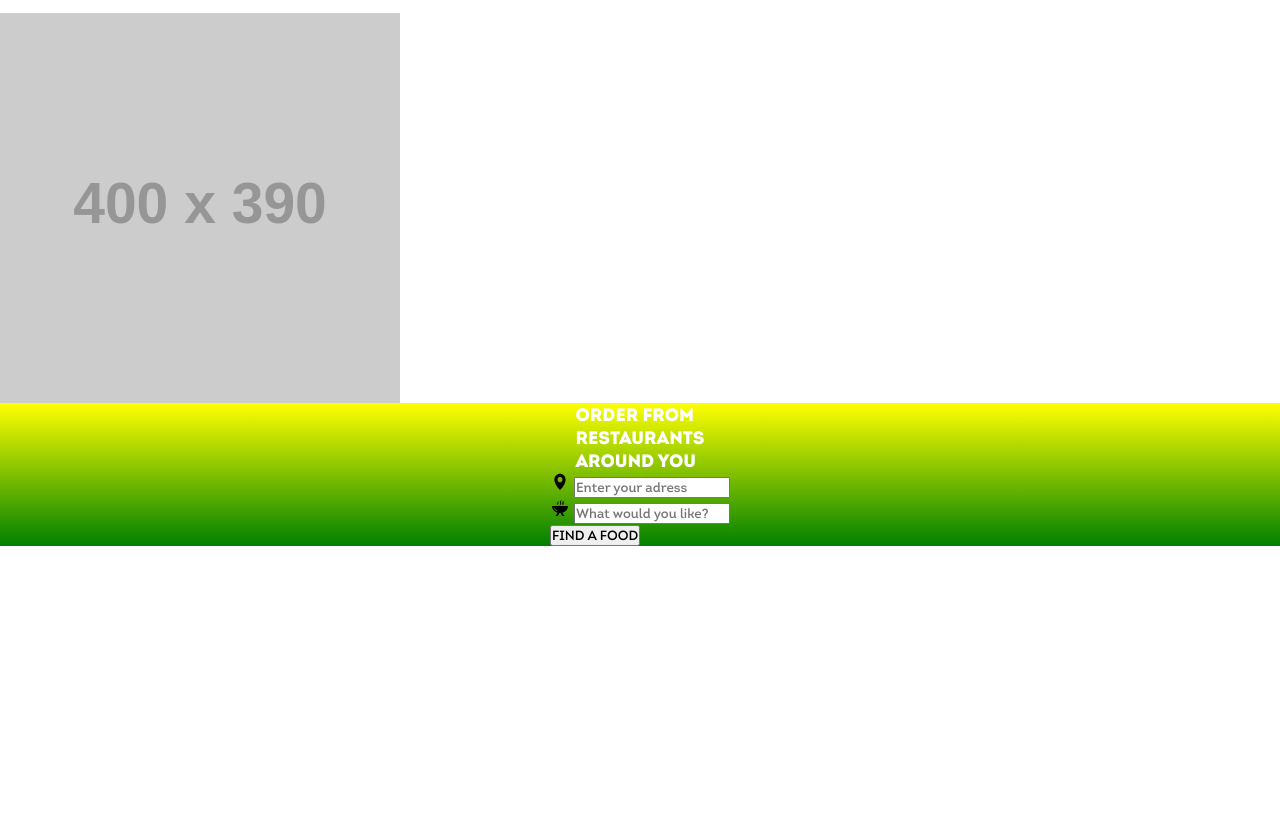
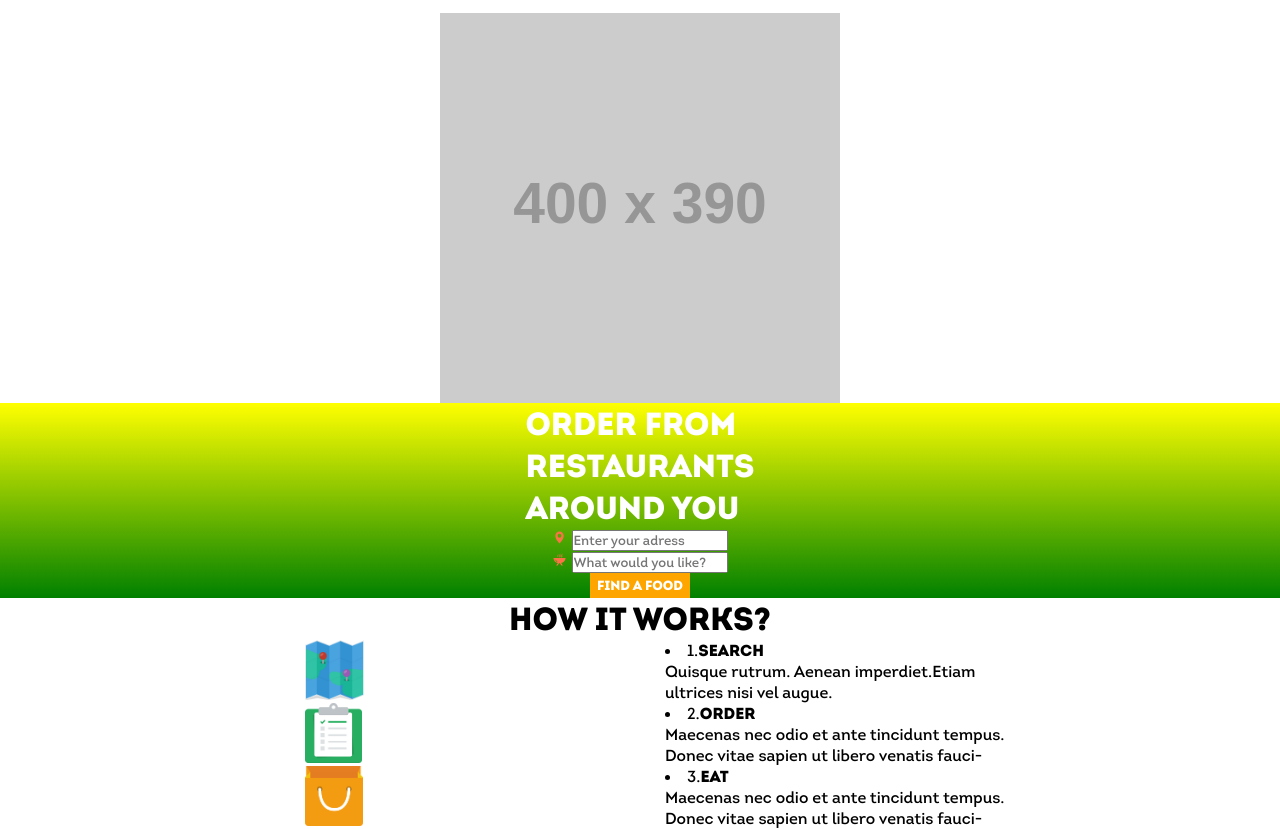
Before and after one commit to factoriaf5-p52/yum-yum-Rguzman77, a plain HTML site: page index.html in a window 1280 px wide. Shown: the part 74-903 px from the top of the page. Before the commit the page ends 800 px from the top, so only its background shows below. Drawn offline with Linux system fonts and the light colour scheme; placeholder pictures from the web are drawn by us.

Commit message:
added colors to svg files, added placeholder images, added grid to instructions

```diff
--- a/index.html
+++ b/index.html
@@ -21,23 +21,40 @@
             <a href=""><img alt="hamburger" title="hamburger" width="50px" height="50px" src="images/hamburger.svg"></a>
             <a href=""><img alt="cart" title="cart" width="50px" height="50px" src="images/cart.svg"></a>
         </nav>
-    </header>  <img id="coverimage" src="https://via.placeholder.com/400x390.png">
+    </header>
+    <center>
+        <img id="coverimage" src="https://via.placeholder.com/400x390.png">
+    </center>
     <main>
         <h1 id="orderfrom">ORDER FROM <br>
             RESTAURANTS <br>
             AROUND YOU</h1>
-        <div id="fillform">
+        <form>
             <div>
-                <img id="pin" src="images/pin.svg" height="20px">
+                <img id="pin" src="images/pin.svg" height="15px">
                 <input type="text" placeholder="Enter your adress">
             </div>
             <div>
-                <img id="bbq" src="images/bbq.svg" height="20px">
+                <img id="bbq" src="images/bbq.svg" height="15px">
                 <input type="text" placeholder="What would you like?"><br>
-                <button id="find_a_food">FIND A FOOD</button>
+                <center><button id="find_a_food"><strong>FIND A FOOD</strong></button></center>
             </div>
-        </div>
+        </form>
     </main>
+    <h1 class="instructions">HOW IT WORKS?</h1>
+    <div id="howitworks">
+        <img src="images/map.png" height="60px" alt="mapa">
+        <li>1.<strong>SEARCH</strong> <br> Quisque rutrum. Aenean imperdiet.Etiam ultrices nisi vel augue.</li>
+        <img src="images/clipboard.png" height="60px" alt="clipboard">
+        <li>2.<strong>ORDER </strong><br> Maecenas nec odio et ante tincidunt tempus. Donec vitae sapien ut libero
+            venatis
+            fauci-</li>
+        <img src="images/bag.png" height="60px" alt="bag">
+        <li>3.<strong>EAT</strong><br> Maecenas nec odio et ante tincidunt tempus. Donec vitae sapien ut libero venatis
+            fauci-</li>
+
+    </div>
+
 
 </body>
 
--- a/style.css
+++ b/style.css
@@ -28,10 +28,9 @@ body {
   padding-right: 50px;
   white-space: nowrap;
 }
-#text_under_logo{
-  color:grey;
-  font-size:small;
-
+#text_under_logo {
+  color: grey;
+  font-size: small;
 }
 .header {
   display: flex;
@@ -48,35 +47,55 @@ body {
 }
 a {
 }
-#coverimage{
-  margin:0;
-  padding:0;
+#coverimage {
   display: flex;
   align-items: center;
   justify-content: center;
 }
 #pin {
-  fill: orange;
+  filter: invert(52%) sepia(78%) saturate(1690%) hue-rotate(333deg)
+    brightness(103%) contrast(96%);
 }
 #bbq {
-  fill: orange;
+  filter: invert(52%) sepia(78%) saturate(1690%) hue-rotate(333deg)
+    brightness(103%) contrast(96%);
 }
 .input {
 }
 
 #orderfrom {
-  font-size: large;
+  font-size: xx-large;
   display: flex;
   color: white;
   justify-content: center;
 }
-#fillform{
+form {
   display: flex;
-  flex-direction:column;
-  align-items:center;
-
-
+  flex-direction: column;
+  align-items: center;
+}
+#find_a_food {
+  background-color: orange;
+  border-color: orange;
+  color: white;
+  width: 100px;
+  height: 25px;
+  border-style: hidden;
 }
 main {
   background: linear-gradient(to bottom, yellow, green);
 }
+.li {
+}
+#howitworks {
+  margin-left: 50px;
+  display: grid;
+  grid-template-columns: 50% 50%;
+  align-self: center;
+  justify-self: center;
+}
+.instructions {
+  display: flex;
+  align-items: center;
+  justify-content: center;
+}
```
